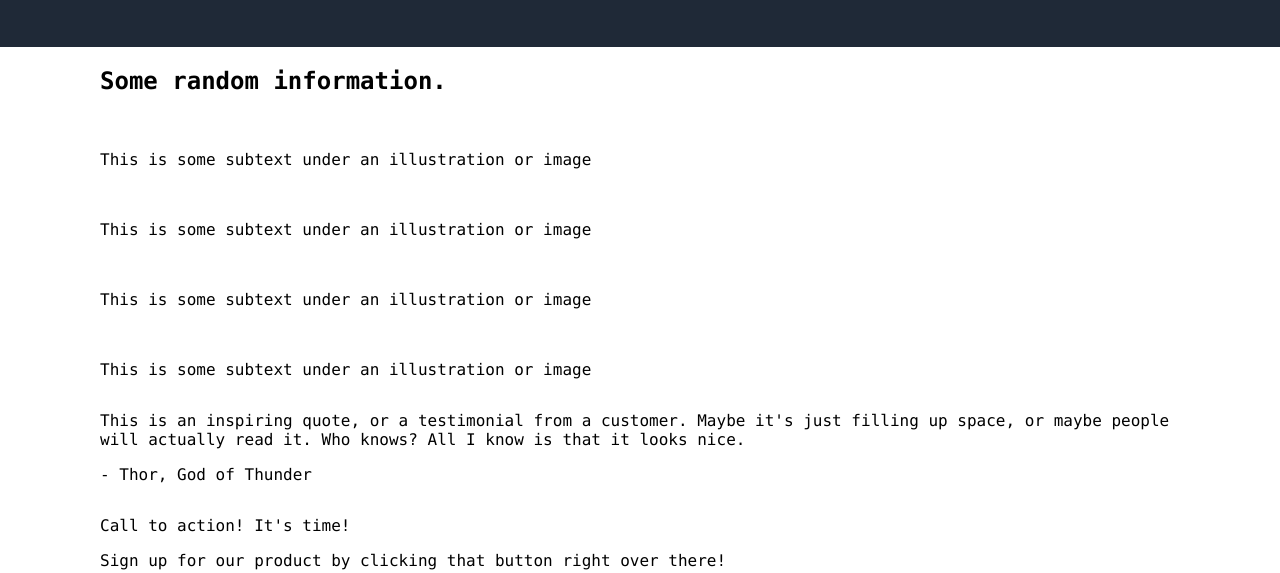
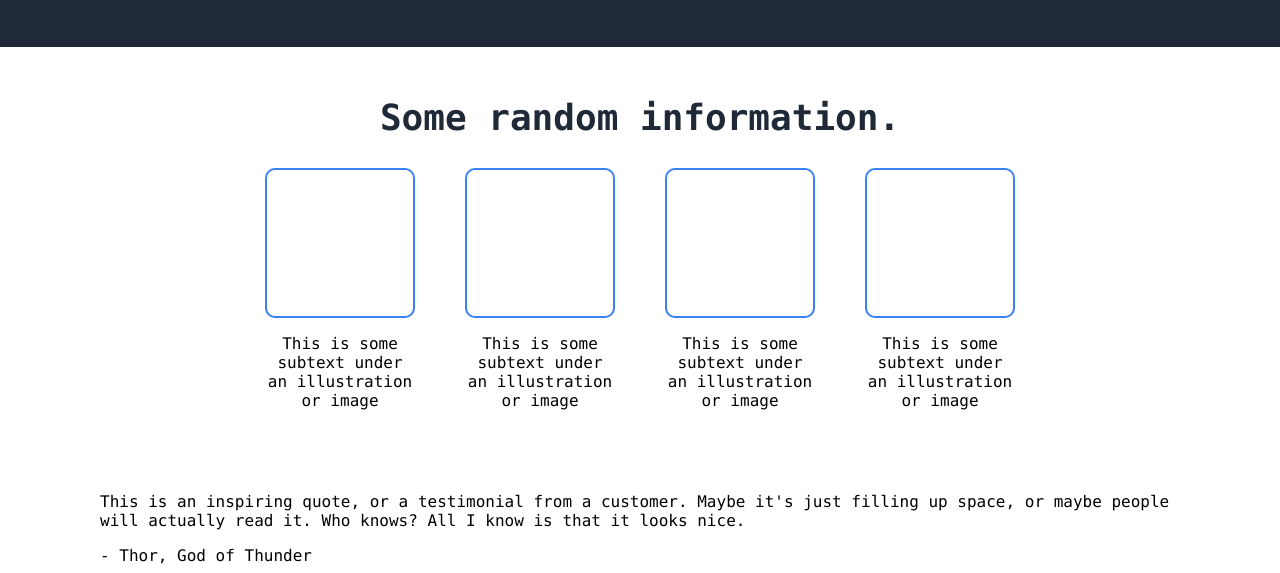
Before and after one commit to alexch1234/Odin-Landing-Page, a plain HTML site: page index.html in a window 1280 px wide. Shown: the part 239-812 px from the top of the page. Drawn offline with Linux system fonts and the light colour scheme.

Commit message:
feat: Ad styling for info section

```diff
--- a/index.html
+++ b/index.html
@@ -23,23 +23,23 @@
         </div>
         <img class="hero-image" src="https://dishnthekitchen.com/wp-content/uploads/2014/03/dumplingtray1-1460x977.jpg" alt="hero-placeholder">
     </div>
-    <div class="container-two">
+    <div class="info-container">
         <h2>Some random information.</h2>
-        <div class="two-item-container">
-            <div class="two-item">
-                <img src="" alt="">
+        <div class="item-container">
+            <div class="info-item">
+                <div class="item-box"></div>
                 <p class="item-subtext">This is some subtext under an illustration or image</p>
             </div>
-            <div class="two-item">
-                <img src="" alt="">
+            <div class="info-item">
+                <div class="item-box"></div>
                 <p class="item-subtext">This is some subtext under an illustration or image</p>
             </div>
-            <div class="two-item">
-                <img src="" alt="">
+            <div class="info-item">
+                <div class="item-box"></div>
                 <p class="item-subtext">This is some subtext under an illustration or image</p>
             </div>
-            <div class="two-item">
-                <img src="" alt="">
+            <div class="info-item">
+                <div class="item-box"></div>
                 <p class="item-subtext">This is some subtext under an illustration or image</p>
             </div>
         </div>
--- a/styles.css
+++ b/styles.css
@@ -1,5 +1,6 @@
 * {
     font-family: consolas;
+    box-sizing: border-box;
 }
 
 body {
@@ -73,6 +74,38 @@ ul {
     border: none;
 }
 
+.info-container {
+    padding-top: 50px;
+    padding-bottom: 50px;
+}
+
+.info-container > h2 {
+    text-align: center;
+    font-size: 36px;
+    font-weight: bold;
+    color: #1F2937;
+    margin-top: 0;
+}
+
+.item-container {
+    display: flex;
+    gap: 50px;
+    justify-content: center;
+}
+
+.item-box {
+    width: 150px;
+    height: 150px;
+    border: 2px solid #3882F6;
+    margin: 0 auto;
+    border-radius: 10px;
+}
+
+.item-subtext {
+    text-align: center;
+    width: 150px;
+}
+
 footer {
     min-height: 75px;
     background-color: #1F2937;
```
